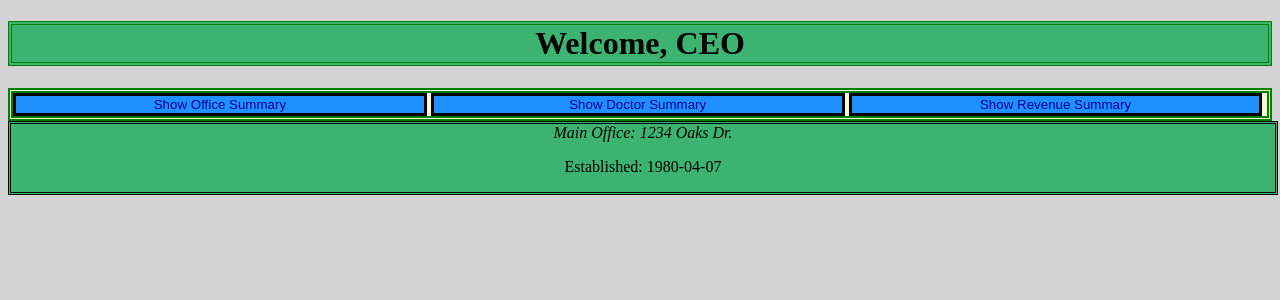
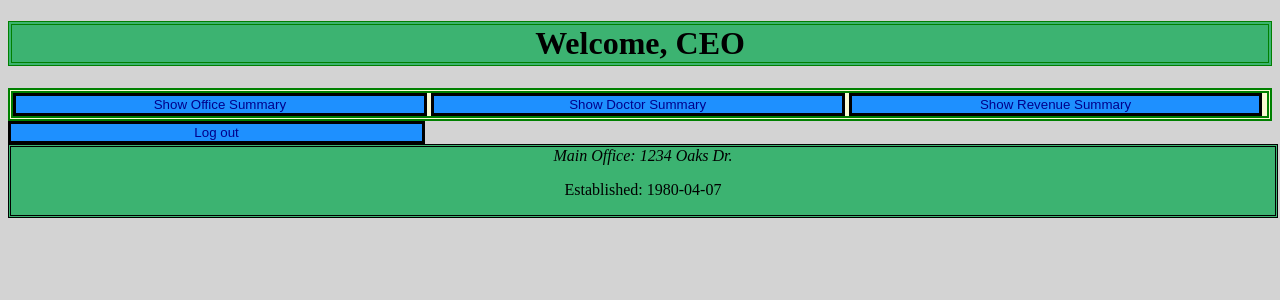
Before and after one commit to BrayanSosa04/DB-Project-Repo, a PHP site: page /CEO.php in a window 1280 px wide. Shown: the top 300 px of the page. Run offline with PHP 8.4, Linux system fonts and the light colour scheme.

Commit message:
readded logout button on CEO

```diff
--- a/CEO.php
+++ b/CEO.php
@@ -61,6 +61,8 @@
       <button type = "submit" id = "RSVsubmit2" name = "RSVsubmit2">Overbudget Offices</button>
     </form>
   </section>
+
+  <button onclick = "location.replace('Login.php');">Log out</button>
 </body>
 
 <footer>
```
